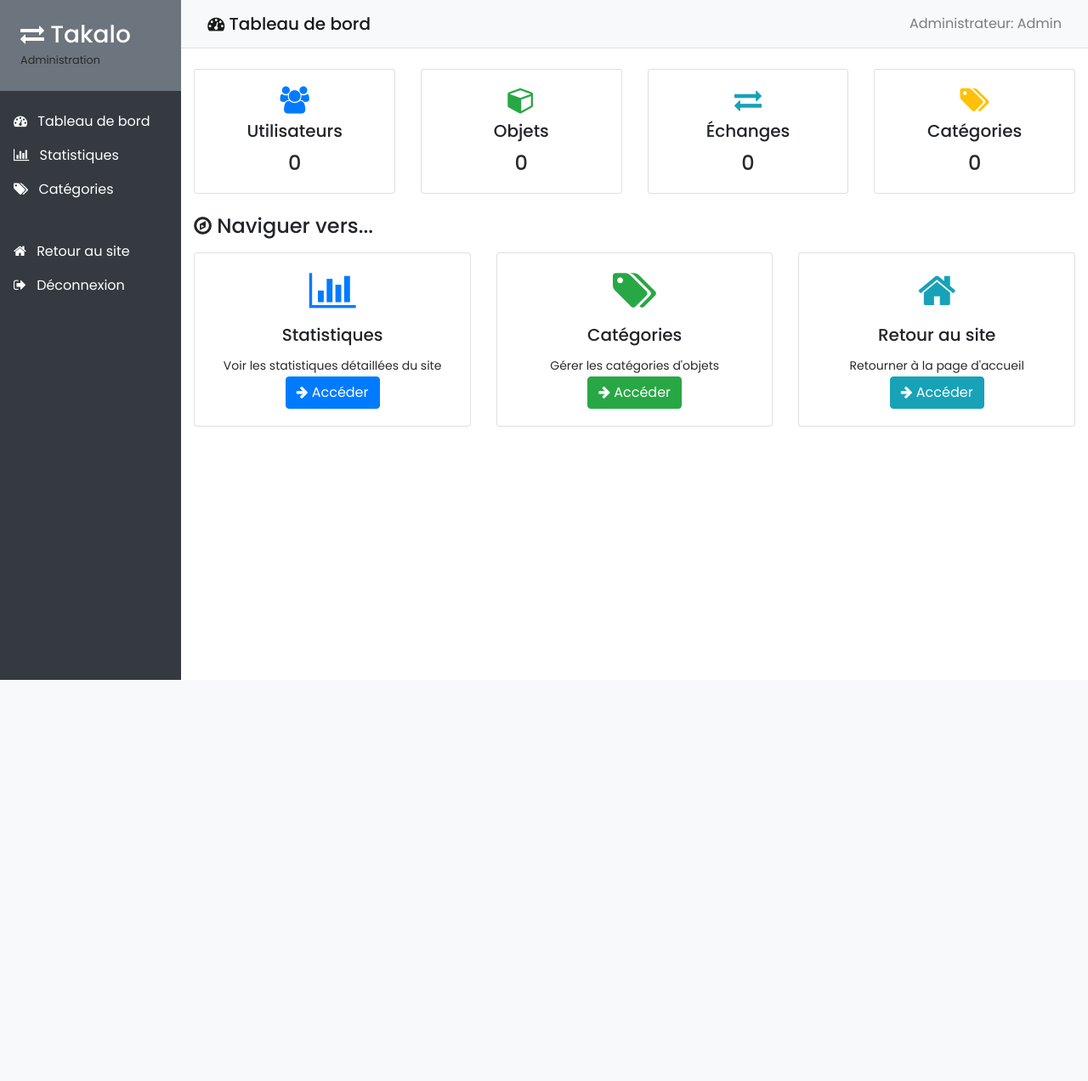
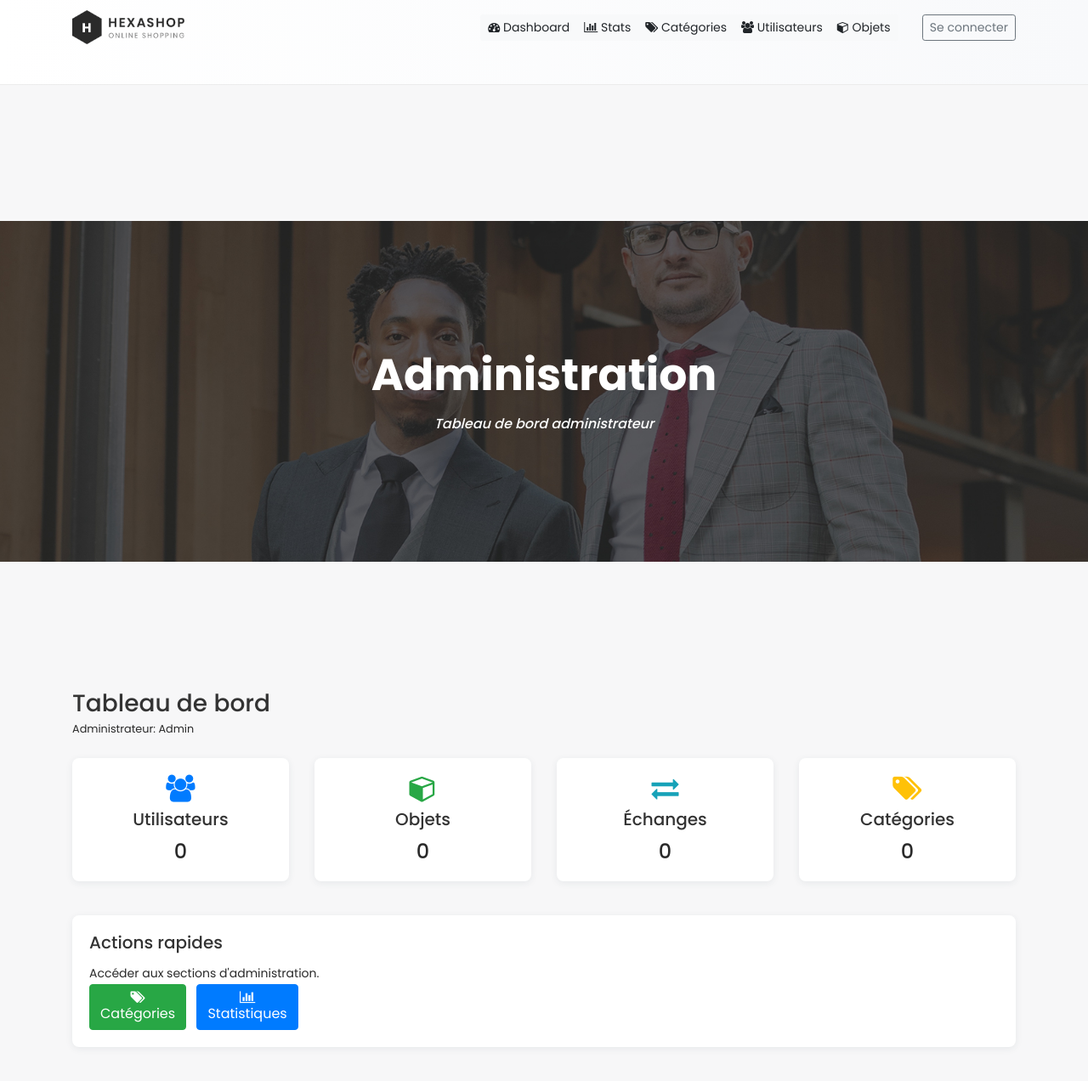
Before and after one commit to AzonyeRdr/takalo, a PHP site: template app/views/backoffice/home.php in a window 1280 px wide. Shown: the whole page at 85% size. Before the commit the page ends 800 px from the top, so only its background shows below. Run offline with PHP 8.4, Linux system fonts and the light colour scheme; the template is opened without the code that fills it, so the values that code supplies are empty.

Commit message:
amelioration du css backoffice

```diff
--- a/app/routes.php
+++ b/app/routes.php
@@ -43,6 +43,8 @@ Flight::route('GET /echanges/@id/detail', [EchangeController::class, 'detailEcha
 // Backoffice
 Flight::route('GET /backoffice', [BackofficeController::class, 'showDashboard']);
 Flight::route('GET /backoffice/stats', [BackofficeController::class, 'showStats']);
+Flight::route('GET /backoffice/users', [BackofficeController::class, 'showUsers']);
+Flight::route('GET /backoffice/objets', [BackofficeController::class, 'showObjets']);
 
 // Backoffice - Categories
 Flight::route('GET /backoffice/categories', [CategorieController::class, 'showCategories']);
--- a/app/views/backoffice/home.php
+++ b/app/views/backoffice/home.php
@@ -4,6 +4,7 @@ $baseurl = Flight::get('flight.base_url');
 if (session_status() === PHP_SESSION_NONE) session_start();
 ?>
 <html lang="fr">
+
 <head>
     <meta charset="UTF-8">
     <meta name="viewport" content="width=device-width, initial-scale=1.0">
@@ -11,28 +12,36 @@ if (session_status() === PHP_SESSION_NONE) session_start();
     <link rel="stylesheet" type="text/css" href="<?php echo $baseurl ?>/assets/css/bootstrap.min.css">
     <link rel="stylesheet" type="text/css" href="<?php echo $baseurl ?>/assets/css/font-awesome.css">
     <link rel="stylesheet" href="<?php echo $baseurl ?>/assets/css/templatemo-hexashop.css">
+    <link rel="stylesheet" href="<?php echo $baseurl ?>/assets/css/backoffice.css">
     <link href="https://fonts.googleapis.com/css?family=Poppins:100,200,300,400,500,600,700,800,900&display=swap" rel="stylesheet">
 </head>
+
 <body>
 
-<div class="container-fluid">
+    <?php include __DIR__ . "/../includes/headeradmin.php"; ?>
+
+    <div class="page-heading" id="top">
+        <div class="container">
             <div class="row">
-        <!-- Sidebar -->
-        <?php include __DIR__ . '/sidebar.php'; ?>
+                <div class="col-lg-12">
+                    <div class="inner-content">
+                        <h2>Administration</h2>
+                        <span>Tableau de bord administrateur</span>
+                    </div>
+                </div>
+            </div>
+        </div>
+    </div>
 
-        <!-- Main Content -->
-        <div class="col-md-10 p-0">
-            <!-- Header -->
-            <nav class="navbar navbar-expand-lg navbar-light bg-light border-bottom">
-                <div class="container-fluid">
-                    <h1 class="navbar-brand mb-0"><i class="fa fa-dashboard"></i> Tableau de bord</h1>
-                    <span class="navbar-text">Administrateur: <?php echo isset($_SESSION['user']) ? htmlspecialchars($_SESSION['user']->getNom()) : 'Admin'; ?></span>
+    <section class="section">
+        <div class="container">
+            <div class="row">
+                <div class="col-12">
+                    <div class="pb-3">
+                        <h3>Tableau de bord</h3>
+                        <p class="small">Administrateur: <?php echo isset($_SESSION['user']) ? htmlspecialchars($_SESSION['user']->getNom()) : 'Admin'; ?></p>
                     </div>
-            </nav>
 
-            <!-- Content -->
-            <div class="container-fluid py-4">
-                <!-- Stats Cards -->
                     <div class="row mb-4">
                         <div class="col-md-3">
                             <div class="card text-center">
@@ -72,38 +81,14 @@ if (session_status() === PHP_SESSION_NONE) session_start();
                         </div>
                     </div>
 
-                <!-- Navigation Cards -->
-                <div class="row mb-4">
-                    <div class="col-lg-12">
-                        <h4 class="mb-3"><i class="fa fa-compass"></i> Naviguer vers...</h4>
-                    </div>
-                    <div class="col-md-4 mb-3">
+                    <div class="row">
+                        <div class="col-12">
                             <div class="card">
-                            <div class="card-body text-center">
-                                <i class="fa fa-bar-chart fa-3x text-primary mb-3"></i>
-                                <h5 class="card-title">Statistiques</h5>
-                                <p class="card-text">Voir les statistiques détaillées du site</p>
-                                <a href="<?php echo $baseurl; ?>/backoffice/stats" class="btn btn-primary"><i class="fa fa-arrow-right"></i> Accéder</a>
-                            </div>
-                        </div>
-                    </div>
-                    <div class="col-md-4 mb-3">
-                        <div class="card">
-                            <div class="card-body text-center">
-                                <i class="fa fa-tags fa-3x text-success mb-3"></i>
-                                <h5 class="card-title">Catégories</h5>
-                                <p class="card-text">Gérer les catégories d'objets</p>
-                                <a href="<?php echo $baseurl; ?>/backoffice/categories" class="btn btn-success"><i class="fa fa-arrow-right"></i> Accéder</a>
-                            </div>
-                        </div>
-                    </div>
-                    <div class="col-md-4 mb-3">
-                        <div class="card">
-                            <div class="card-body text-center">
-                                <i class="fa fa-home fa-3x text-info mb-3"></i>
-                                <h5 class="card-title">Retour au site</h5>
-                                <p class="card-text">Retourner à la page d'accueil</p>
-                                <a href="<?php echo $baseurl; ?>/index" class="btn btn-info"><i class="fa fa-arrow-right"></i> Accéder</a>
+                                <div class="card-body">
+                                    <h5 class="card-title">Actions rapides</h5>
+                                    <p class="card-text">Accéder aux sections d'administration.</p>
+                                    <a href="<?php echo $baseurl; ?>/backoffice/categories" class="btn btn-success mr-2"><i class="fa fa-tags"></i> Catégories</a>
+                                    <a href="<?php echo $baseurl; ?>/backoffice/stats" class="btn btn-primary"><i class="fa fa-bar-chart"></i> Statistiques</a>
                                 </div>
                             </div>
                         </div>
@@ -111,11 +96,16 @@ if (session_status() === PHP_SESSION_NONE) session_start();
                 </div>
             </div>
         </div>
-</div>
+    </section>
+
+    <?php include __DIR__ . "/../includes/footer.php"; ?>
 
     <script src="<?php echo $baseurl ?>/assets/js/jquery-2.1.0.min.js"></script>
     <script src="<?php echo $baseurl ?>/assets/js/popper.js"></script>
     <script src="<?php echo $baseurl ?>/assets/js/bootstrap.min.js"></script>
+    <script src="<?php echo $baseurl ?>/assets/js/custom.js"></script>
+    <script src="<?php echo $baseurl ?>/assets/js/backoffice.js"></script>
 
 </body>
+
 </html>
--- a/app/views/backoffice/sidebar.php
+++ /dev/null
@@ -1,16 +0,0 @@
-<?php $baseurl = Flight::get('flight.base_url'); ?>
-<!-- Sidebar -->
-<div class="col-md-2 bg-dark text-white min-vh-100 p-0">
-    <div class="p-4 bg-secondary">
-        <h3 class="mb-0"><i class="fa fa-exchange"></i> Takalo</h3>
-        <p class="mb-0 small">Administration</p>
-    </div>
-    <nav class="nav flex-column py-3">
-        <a class="nav-link text-white" href="<?php echo $baseurl; ?>/backoffice"><i class="fa fa-dashboard mr-2"></i> Tableau de bord</a>
-        <a class="nav-link text-white" href="<?php echo $baseurl; ?>/backoffice/stats"><i class="fa fa-bar-chart mr-2"></i> Statistiques</a>
-        <a class="nav-link text-white" href="<?php echo $baseurl; ?>/backoffice/categories"><i class="fa fa-tags mr-2"></i> Catégories</a>
-        <hr class="my-3 bg-secondary">
-        <a class="nav-link text-white" href="<?php echo $baseurl; ?>/index"><i class="fa fa-home mr-2"></i> Retour au site</a>
-        <a class="nav-link text-white" href="<?php echo $baseurl; ?>/logout"><i class="fa fa-sign-out mr-2"></i> Déconnexion</a>
-    </nav>
-</div>
--- /dev/null
+++ b/app/views/includes/headeradmin.php
@@ -0,0 +1,61 @@
+<?php $baseurl = Flight::get('flight.base_url');
+if (session_status() === PHP_SESSION_NONE) session_start();
+?>
+<header class="header-area header-admin">
+    <div class="container">
+        <div class="row align-items-center">
+            <div class="col-6 col-md-4">
+                <a href="<?php echo $baseurl; ?>/backoffice" class="logo">
+                    <img src="<?php echo $baseurl ?>/assets/images/logo.png" alt="Takalo logo">
+                </a>
+            </div>
+            <div class="col-6 col-md-8 text-right">
+                <nav class="admin-nav d-inline-block">
+                    <div class="btn-group" role="group" aria-label="Admin nav">
+                        <a class="btn btn-sm btn-light" href="<?php echo $baseurl; ?>/backoffice"><i class="fa fa-dashboard"></i> Dashboard</a>
+                        <a class="btn btn-sm btn-light" href="<?php echo $baseurl; ?>/backoffice/stats"><i class="fa fa-bar-chart"></i> Stats</a>
+                        <a class="btn btn-sm btn-light" href="<?php echo $baseurl; ?>/backoffice/categories"><i class="fa fa-tags"></i> Catégories</a>
+                        <a class="btn btn-sm btn-light" href="<?php echo $baseurl; ?>/backoffice/users"><i class="fa fa-users"></i> Utilisateurs</a>
+                        <a class="btn btn-sm btn-light" href="<?php echo $baseurl; ?>/backoffice/objets"><i class="fa fa-cube"></i> Objets</a>
+                    </div>
+                    <span class="ml-3 d-inline-block align-middle">
+                        <?php if (isset($_SESSION['session_type']) && $_SESSION['session_type'] === 'admin'): ?>
+                            <span class="badge badge-secondary">Admin: <?php echo htmlspecialchars($_SESSION['user']->getNom()); ?></span>
+                            <a class="btn btn-sm btn-outline-secondary ml-2" href="<?php echo $baseurl; ?>/logout"><i class="fa fa-sign-out"></i> Déconnexion</a>
+                        <?php else: ?>
+                            <a class="btn btn-sm btn-outline-secondary ml-2" href="<?php echo $baseurl; ?>/login">Se connecter</a>
+                        <?php endif; ?>
+                    </span>
+                </nav>
+            </div>
+        </div>
+    </div>
+</header>
+
+<style>
+    /* Small inline admin header tweaks to match template */
+    .header-admin {
+        background: linear-gradient(90deg, #ffffff, #f8f9fb);
+        padding: 12px 0;
+        border-bottom: 1px solid #ececec;
+    }
+
+    .header-admin .logo img {
+        height: 40px;
+    }
+
+    .admin-nav .btn {
+        vertical-align: middle;
+    }
+
+    .badge-secondary {
+        background: #6c757d;
+        color: #fff;
+        padding: 6px 12px;
+        border-radius: 4px;
+        display: inline-flex;
+        align-items: center;
+        justify-content: center;
+        height: 32px;
+    }
+</style>
```
Also changed, not shown: app/controllers/BackofficeController.php (+24 -0 lines), app/models/User.php (+8 -1 lines), app/views/backoffice/categories.php (+26 -9 lines), app/views/backoffice/objets.php (added, +66 -0 lines), app/views/backoffice/stats.php (+14 -11 lines), app/views/backoffice/users.php (added, +66 -0 lines), public/assets/css/backoffice.css (added). Lines whose indentation alone changed are shown as unchanged.
